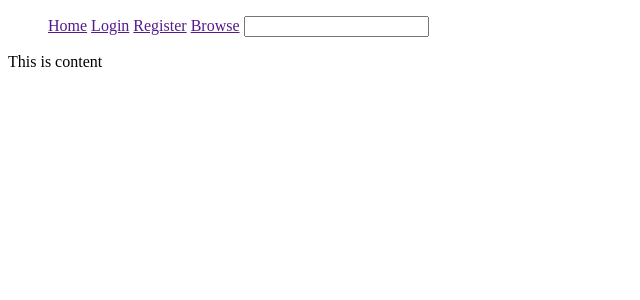
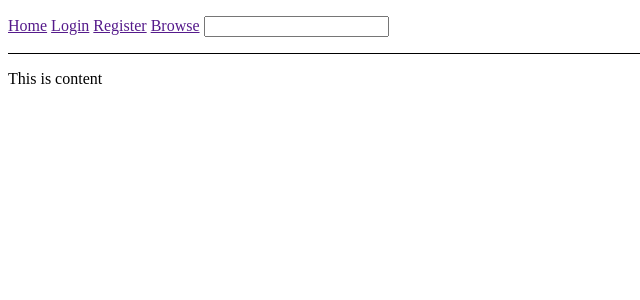
Before and after one commit to Jens-Walstedt/ImageSharingProject, a Django app: page /index/ in a window 1280 px wide. Shown: the top 300 px of the page, without its empty margins (0-640 px from the left). Run offline with Django 3.2, Linux system fonts and the light colour scheme.

Commit message:
Fixed navbar and added a divider

```diff
--- a/Templates/base.html
+++ b/Templates/base.html
@@ -10,14 +10,16 @@
 
 <body>
     {% block navbar%}
-    <nav>
-        <ul>
-            <a href="">Home</a>
-            <a href="">Login</a>
-            <a href="">Register</a>
-            <a href="">Browse</a>
-            <input type="search" title="Search"></input>
-        </ul>
+    <nav style="border-bottom: 1px solid black;">
+        <ol style=" list-style-type: none;
+        padding-left: 0;">
+            <li style="display: inline-block;"><a href="">Home</a></li>
+            <li style="display: inline-block;"><a href="">Login</a></li>
+            <li style="display: inline-block;"><a href="">Register</a></li>
+            <li style="display: inline-block;"><a href="">Browse</a></li>
+            <li style="display: inline-block;"><input type="search" title="Search"></input>
+            </li>
+        </ol>
 
     </nav>
     {% endblock %} {% block content%}
```
